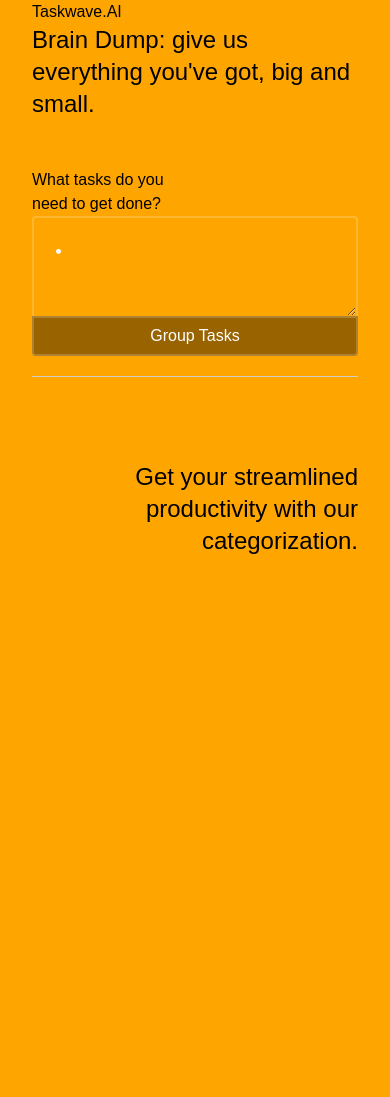
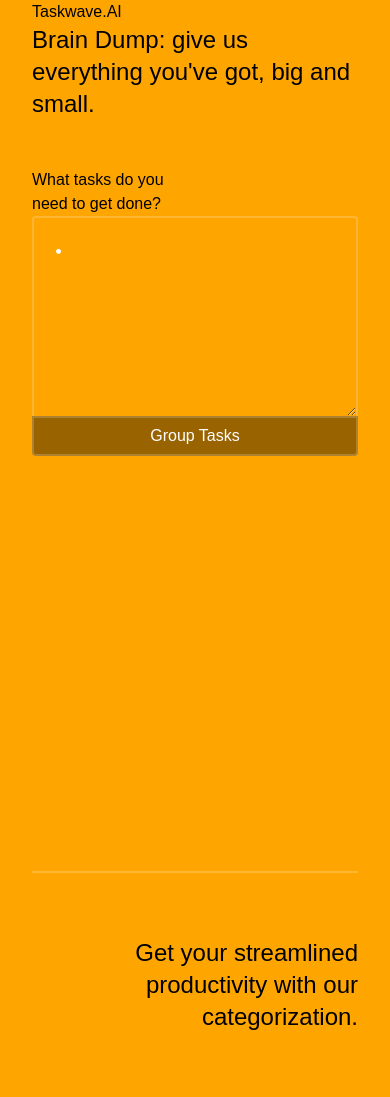
Before and after one commit to danielrand/Taskwave, a Flask app: page / in a window 390 px wide. Before the commit the page ends 554 px from the top, so only its background shows below. Run offline with Flask 3, Linux system fonts and the light colour scheme; some libraries are stand-ins or nearby versions.

Commit message:
task input box and output of groups in tablet and desktop responsive

```diff
--- a/app/static/css/styles.css
+++ b/app/static/css/styles.css
@@ -21,8 +21,8 @@ body {
   }
 
   #subgroups {
-    border-top: 1px solid #ccc;
-    padding-top: 20px;
+    /* border-top: 1px solid #ccc; */
+    /* padding-top: 20px; */
   }
 
   #subgroups h2 {
--- a/app/templates/index.html
+++ b/app/templates/index.html
@@ -34,17 +34,23 @@
   <div class="bg-shape2 bg-red"></div>
   <div class="bg-shape3 bg-yellow"></div>
   <h1 class="text-left"> Taskwave.AI </h1>
-  <div id="brainDump">
+  <div class="flex flex-col md:flex-row justify-between">
+    <div class="flex flex-col md:justify-between h-[98vh]" id="brainDump">
+      <div>
         <h2 class="mb-12 text-2xl">Brain Dump: give us everything you&#39;ve got, big and small.</h2>
+      </div>
+      <div>
         <h3>What tasks do you <span class="block">need to get done?</span></h3>
-    <textarea class="rounded-t border-borderColor border-x-2 border-t-2 bg-transparent align-middle leading-none py-6 px-5 text-white font-inter" id="taskInput" placeholder="Write your tasks here"></textarea>
+        <textarea class="rounded-t border-borderColor border-x-2 border-t-2 bg-transparent align-middle leading-none py-6 px-5 text-white font-inter min-h-[200px]" id="taskInput" placeholder="Write your tasks here"></textarea>
         <button class="w-full h-10 rounded-b border-borderColor border-2 bg-background-dark text-white" onclick="categorizeTasks()">Group Tasks</button>
       </div>
-  <div id="subgroups">
-    <h2 class="my-16 text-right text-2xl">Get your streamlined <span class="block">productivity with our</span> categorization.</h2>
+    </div>
+    <div class="border-t-2 border-borderColor border-solid md:border-none md:overflow-scroll" id="subgroups">
+      <h2 class="my-16 md:mb-6 md:mt-4 text-right text-2xl">Get your streamlined <span class="block">productivity with our</span> categorization.</h2>
       <ul id="subgroupList">
         <!-- Subgroups will be dynamically added here -->
       </ul>
+    </div>
   </div>
 
   <script src="{{ url_for('static', filename='js/script.js') }}"></script>
```
Lines whose indentation alone changed are shown as unchanged.
